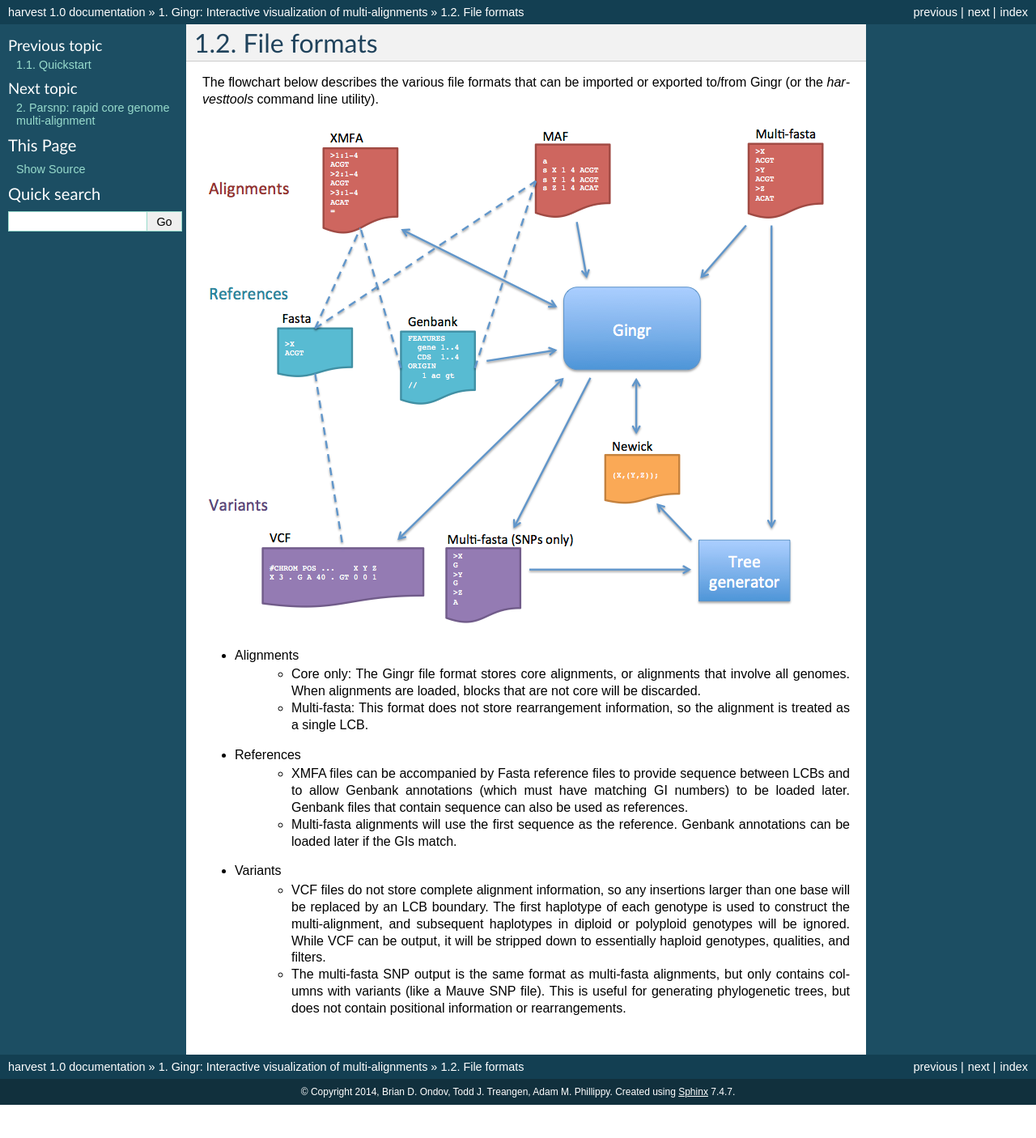
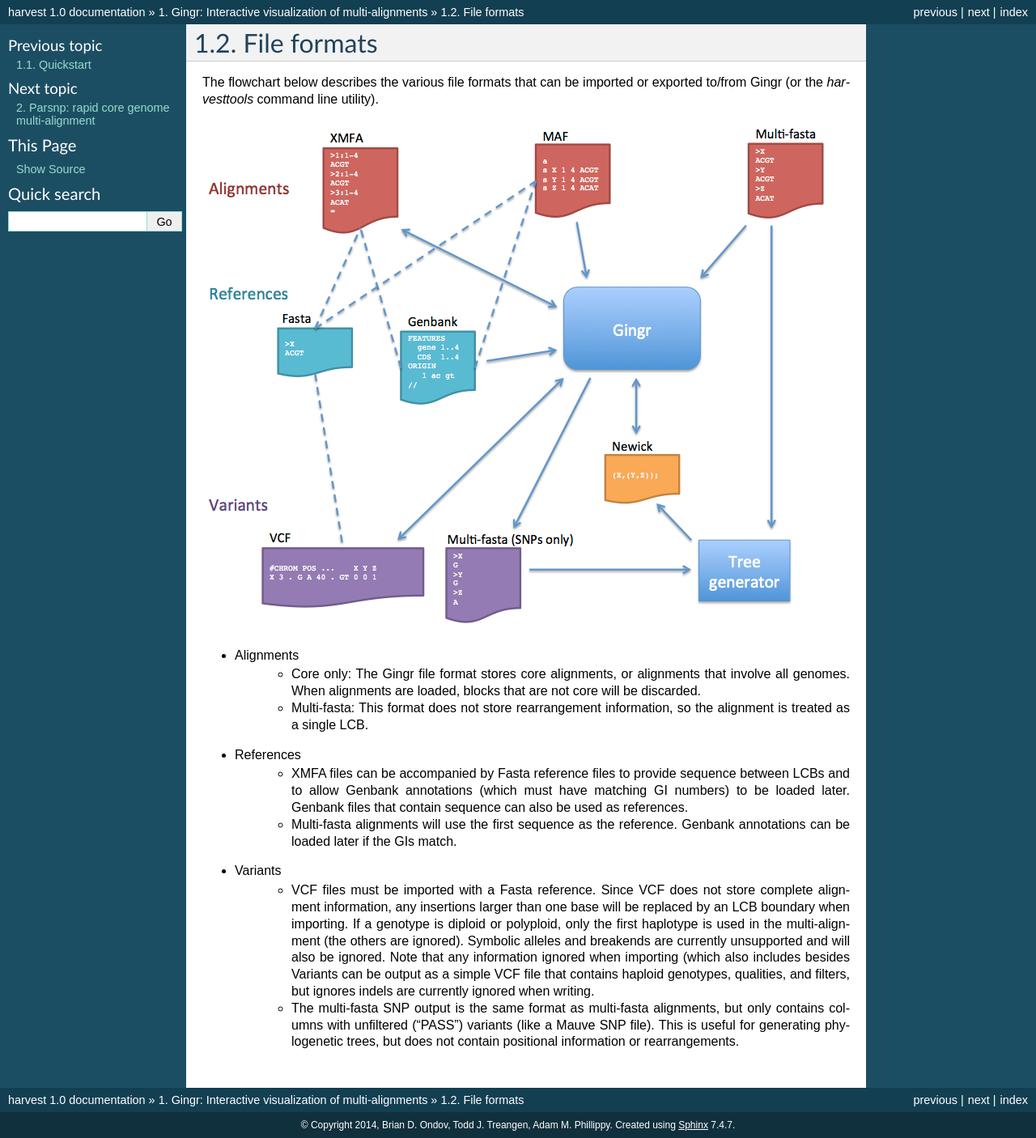
Before and after one commit to marbl/harvest, a Sphinx documentation site: the page built from docs/content/gingr/types.rst, in a window 1280 px wide. Shown: the whole page at 81% size. Built offline with Sphinx 7.4.7, drawn with Linux system fonts in a browser that asks for light colours; pages that are not in the unit, such as notebooks, are missing from menus; before the commit the page ends 1365 px from its top, so only the background shows below that.

Commit message:
VCF clarification

```diff
--- a/docs/content/gingr/types.rst
+++ b/docs/content/gingr/types.rst
@@ -13,5 +13,5 @@
 	* XMFA files can be accompanied by Fasta reference files to provide sequence between LCBs and to allow Genbank annotations (which must have matching GI numbers) to be loaded later. Genbank files that contain sequence can also be used as references.
 	* Multi-fasta alignments will use the first sequence as the reference. Genbank annotations can be loaded later if the GIs match.
 * Variants
-	* VCF files do not store complete alignment information, so any insertions larger than one base will be replaced by an LCB boundary. The first haplotype of each genotype is used to construct the multi-alignment, and subsequent haplotypes in diploid or polyploid genotypes will be ignored. While VCF can be output, it will be stripped down to essentially haploid genotypes, qualities, and filters.
-	* The multi-fasta SNP output is the same format as multi-fasta alignments, but only contains columns with variants (like a Mauve SNP file). This is useful for generating phylogenetic trees, but does not contain positional information or rearrangements.
+	* VCF files must be imported with a Fasta reference. Since VCF does not store complete alignment information, any insertions larger than one base will be replaced by an LCB boundary when importing. If a genotype is diploid or polyploid, only the first haplotype is used in the multi-alignment (the others are ignored). Symbolic alleles and breakends are currently unsupported and will also be ignored. Note that any information ignored when importing (which also includes  besides Variants can be output as a simple VCF file that contains haploid genotypes, qualities, and filters, but ignores indels are currently ignored when writing.
+	* The multi-fasta SNP output is the same format as multi-fasta alignments, but only contains columns with unfiltered ("PASS") variants (like a Mauve SNP file). This is useful for generating phylogenetic trees, but does not contain positional information or rearrangements.
```
